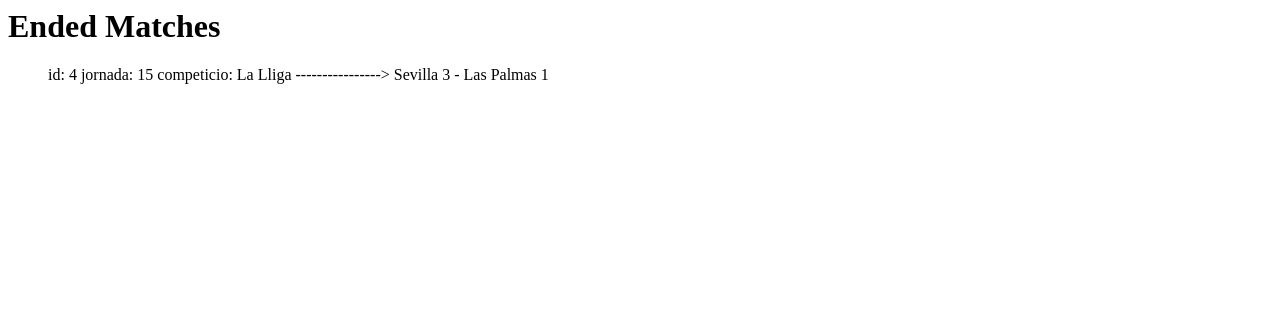
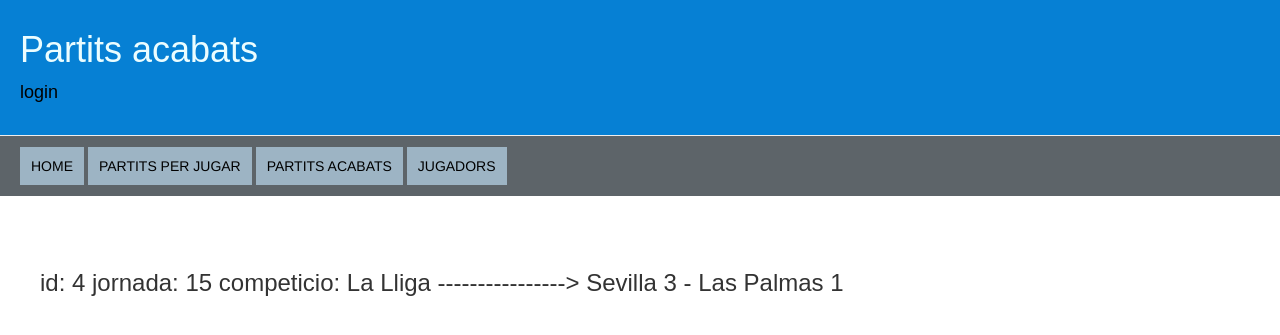
Before and after one commit to jsolanes14/Practica1, a Django app: template footballRates/templates/matchEnded.html in a window 1280 px wide. Shown: the top 335 px of the page. Run offline with Django 3.2, Linux system fonts and the light colour scheme; the template is opened without the code that fills it: values that come from a table or form of the project are taken from there, others are empty; data comes from the database, SQL or seed files in the repository; parts of the project's set-up code (start-up, migrations or seed data) failed here and were passed over; some libraries are stand-ins or nearby versions.

Commit message:
Improving CSS

```diff
--- a/footballRates/templates/matchEnded.html
+++ b/footballRates/templates/matchEnded.html
@@ -1,9 +1,33 @@
+{%  load  staticfiles  %}
+<!DOCTYPE  html>
 <html>
   <head>
     <title>ENDED MATCHES</title>
+    <link rel="stylesheet" href="//maxcdn.bootstrapcdn.com/bootstrap/3.2.0/css/bootstrap.min.css">
+    <link rel="stylesheet" href="//maxcdn.bootstrapcdn.com/bootstrap/3.2.0/css/bootstrap-theme.min.css">
+    <link rel="stylesheet" href="{% static 'css/base.css' %}">
+    <link  rel="stylesheet"  href="{%  static  "style/base.css"  %}"  />
   </head>
   <body>
-  <h1>Ended Matches</h1>
+    <div = class="page-header">
+      <h1>Partits acabats</h1>
+      {%  block  header  %}
+      {%  if  user.username  %}
+          <h2><p>User:  {{  user.username  }}  |  <a class="logout" href="{%  url  'logout'  %}?next={{request.path}}">logout</a>
+          </p></h2>
+      {%  else  %}
+          <p><a class="logout" href="{%  url  'login'  %}?next={{request.path}}">login</a></p>
+      {%  endif  %}
+      {%  endblock  %}
+    </div>
+    <div class="menu_bar">
+      <ul class="noselect">
+        <a class="botton" href="/" target="_blank">Home</a>
+        <a class="botton" href="matches/" target="_blank">Partits per jugar</a>
+        <a class="botton" href="matchesEnded/" target="_blank">Partits acabats</a>
+        <a class="botton" href="players/" target="_blank">Jugadors</a>
+      </ul>
+      <div  id="post" class="post">
       <ul>
       {% for m in matchEnded_list%}
       <p>
@@ -11,5 +35,6 @@
     </p>
       {% endfor %}
       </ul>
+    </div>
     </body>
     </html>
```
Lines whose indentation alone changed are shown as unchanged.
